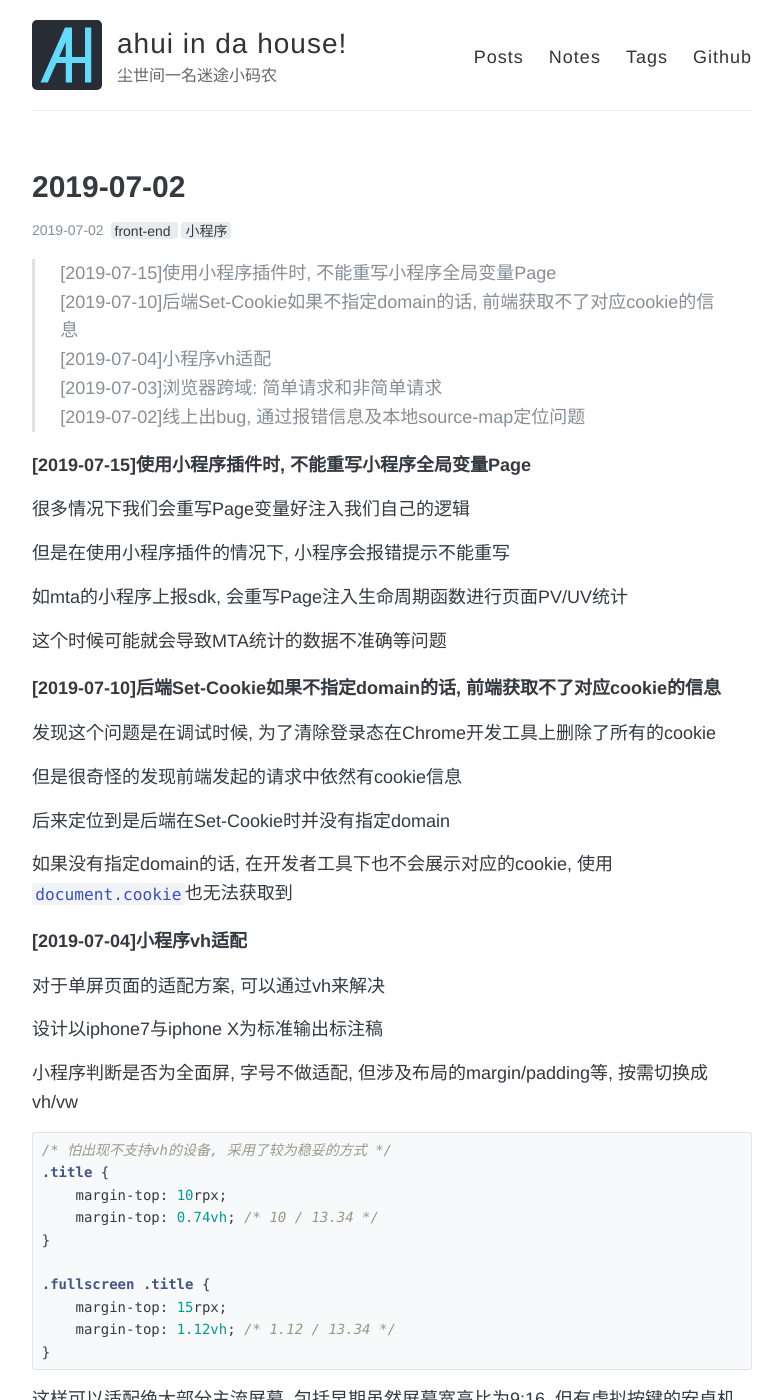
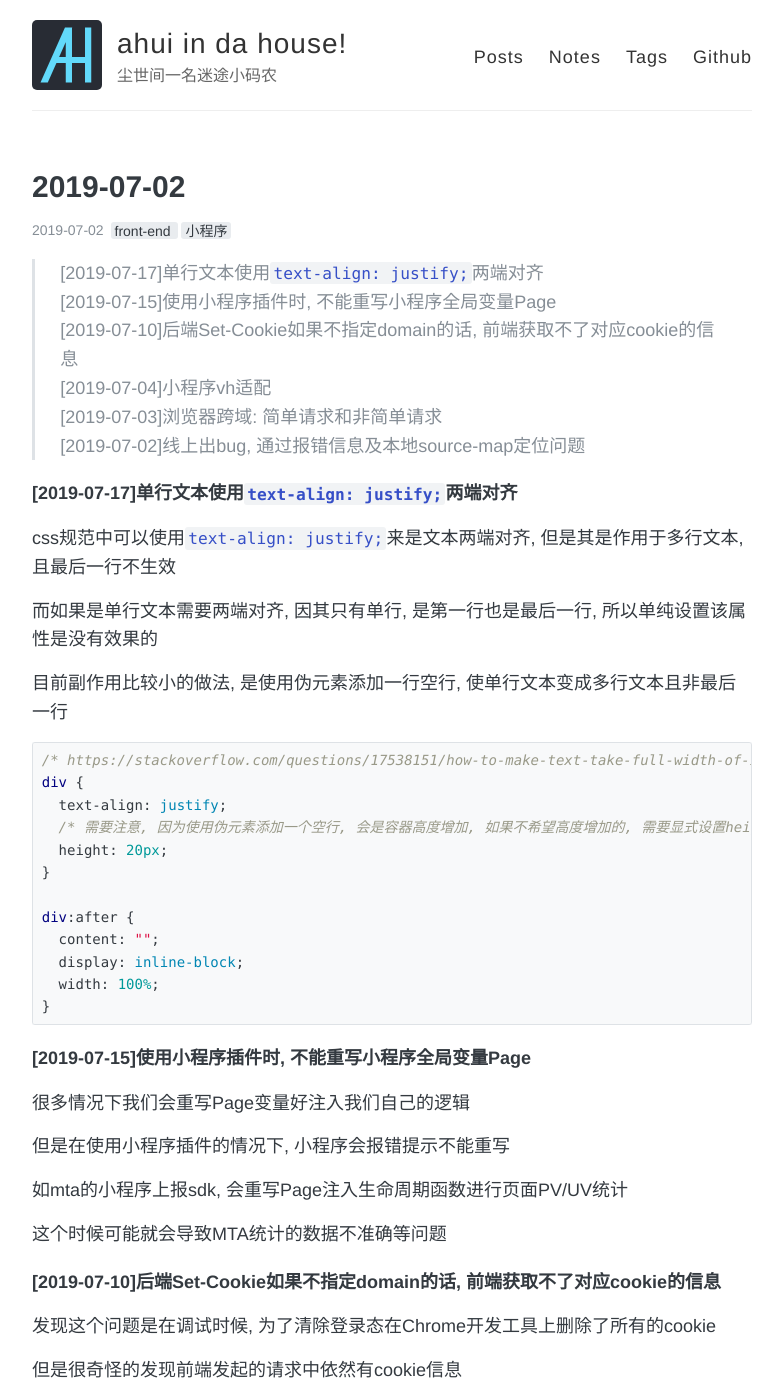
Before and after one commit to funkyLover/blog, a Jekyll site: the page built from notes/_posts/2019-07-02-notes.md, in a window 1280 px wide and 1400 px high. Shown: the whole window, without its empty margins (248-1031 px from the left). Built offline with Jekyll 4.4.1, drawn with Linux system fonts in a browser that asks for light colours; comment, search, counter and statistics services are not loaded.

Commit message:
[note]add;

````diff
--- a/notes/_posts/2019-07-02-notes.md
+++ b/notes/_posts/2019-07-02-notes.md
@@ -7,11 +7,35 @@ comments: true
 share: true
 ---
 
+> [2019-07-17]单行文本使用`text-align: justify;`两端对齐 <br>
 > [2019-07-15]使用小程序插件时, 不能重写小程序全局变量Page <br>
 > [2019-07-10]后端Set-Cookie如果不指定domain的话, 前端获取不了对应cookie的信息 <br>
 > [2019-07-04]小程序vh适配 <br>
 > [2019-07-03]浏览器跨域: 简单请求和非简单请求 <br>
 > [2019-07-02]线上出bug, 通过报错信息及本地source-map定位问题 <br>
+
+##### [2019-07-17]单行文本使用`text-align: justify;`两端对齐
+
+css规范中可以使用`text-align: justify;`来是文本两端对齐, 但是其是作用于多行文本, 且最后一行不生效
+
+而如果是单行文本需要两端对齐, 因其只有单行, 是第一行也是最后一行, 所以单纯设置该属性是没有效果的
+
+目前副作用比较小的做法, 是使用伪元素添加一行空行, 使单行文本变成多行文本且非最后一行
+
+```css
+/* https://stackoverflow.com/questions/17538151/how-to-make-text-take-full-width-of-its-container */
+div {
+  text-align: justify;
+  /* 需要注意, 因为使用伪元素添加一个空行, 会是容器高度增加, 如果不希望高度增加的, 需要显式设置height */
+  height: 20px;
+}
+
+div:after {
+  content: "";
+  display: inline-block;
+  width: 100%;
+}
+```
 
 ##### [2019-07-15]使用小程序插件时, 不能重写小程序全局变量Page
 
````
